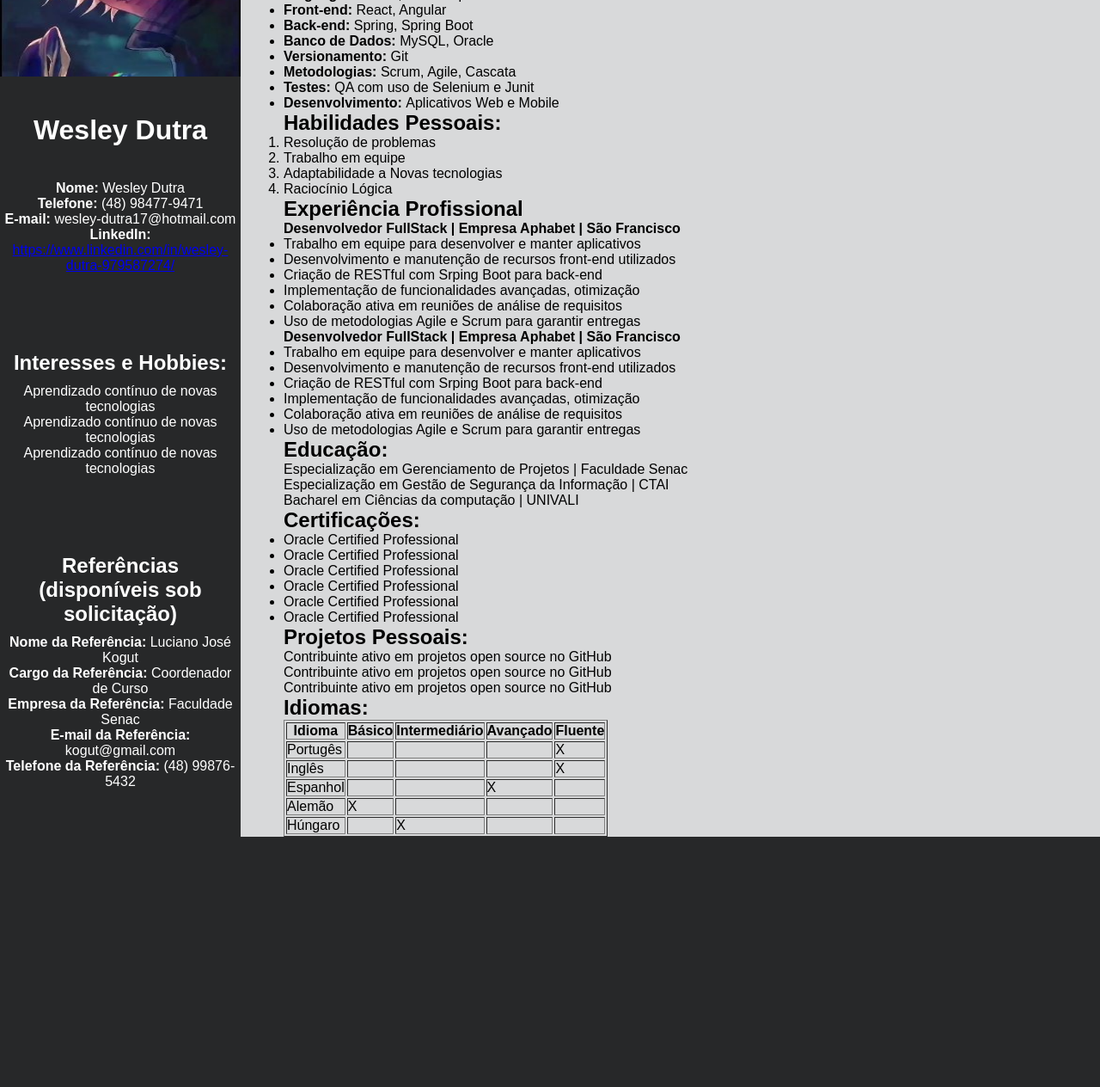
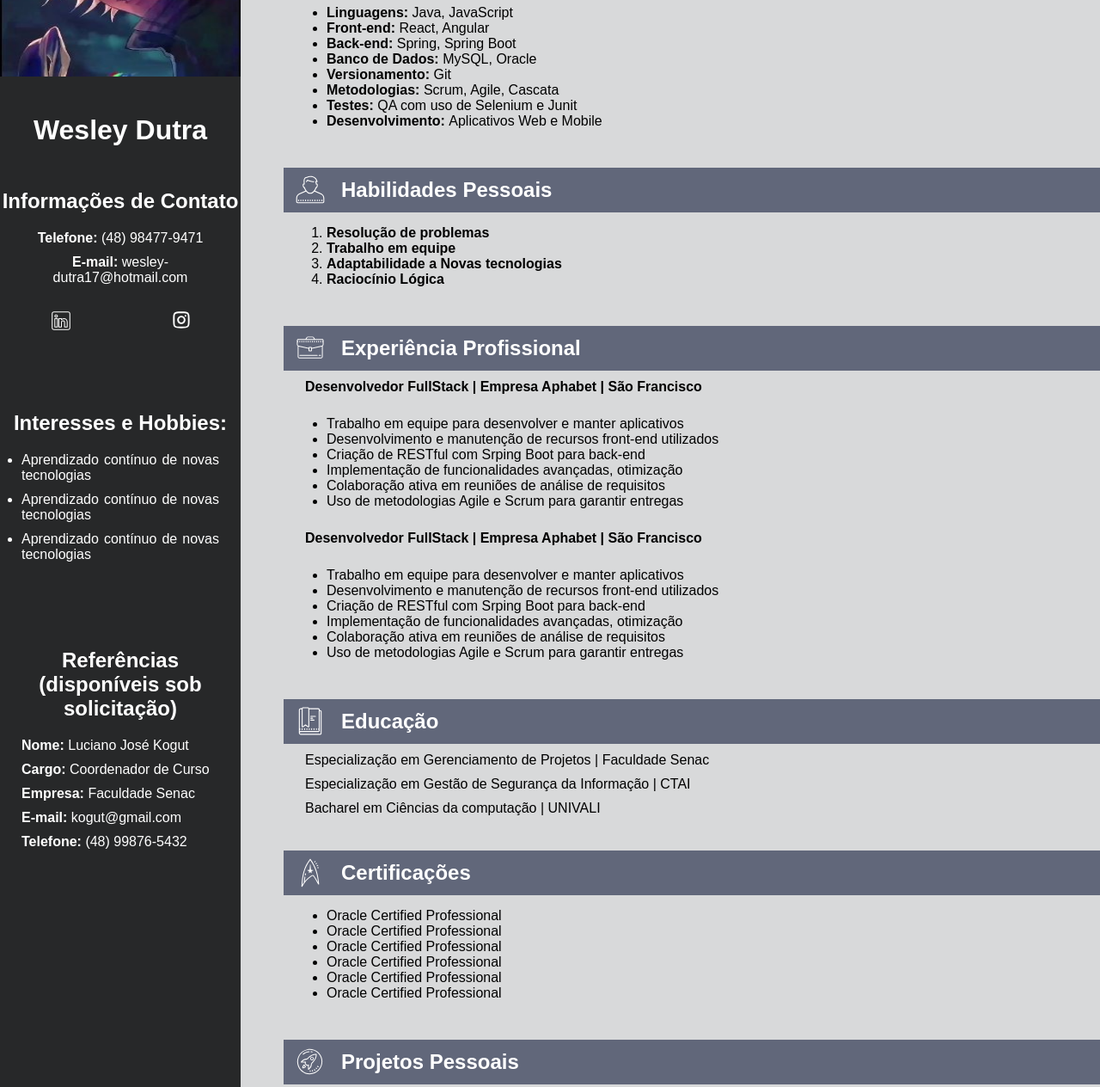
Before and after one commit to Dutra-Wesley/DW, a website: page html/curriculo.html in a window 1280 px wide. Shown: the part 151-1415 px from the top of the page at 86% size. Before the commit the page ends 1174 px from the top, so only its background shows below. Drawn offline with Linux system fonts and the light colour scheme; a web font is replaced by a local one.

Commit message:
practicing more CSS

```diff
--- a/CSS/style.css
+++ b/CSS/style.css
@@ -39,14 +39,110 @@ body{
     padding: 10px 0px;
 }
 
+.contato h2:hover, .interesses h2:hover, .referencias h2:hover {
+    background-color: var(--cor-secundaria);
+}
+
+.social {
+    display: flex;
+    justify-content: space-around;
+    margin-top: 30px;
+}
+
+.contato p, .referencias p, .educacao p, .profissional p, .projetos p{
+    margin: 10px 25px;
+}
+
+.interesses li {
+    margin: 10px 25px;
+    text-align: justify;
+}
+
+.referencias p {
+    margin: 10px 25px;
+    text-align: justify;
+}
+
 /*------------------------------------
             /PRINCIPAL
 ------------------------------------*/
 
-.principal{
+.principal {
     background-color: var(--cor-principal);
     margin: 50px 0px;
     padding: 30px 0px 0px 50px;
     width: 100%;
     font-family: 'Inclusive Sans', sans-serif;
 }
+
+.tecnica, .pessoal, .profissional, .educacao, .certificacao, .projetos, .idioma {
+    padding: 10px 0px 20px 0px;
+}
+
+.titulo {
+    background-color: var(--cor-secundaria);
+    color: var(--cor-fonte);
+    font-family: 'Mooli', sans-serif;
+    display: flex;
+    align-items: center;
+}
+
+.tecnica ul, .profissional ul, .certificacao ul {
+    padding: 15px 0px 15px 50px;
+}
+
+.pessoal ol {
+    padding: 15px 0px 15px 50px;
+}
+
+table {
+    margin: 30px 0px 0px 20px;
+    border: 2px solid var(--cor-linha-tabela);
+    table-layout: fixed;
+    border-collapse: collapse;
+    background-color: var(--cor-secundaria);
+}
+
+thead th:nth-child(1) {
+    width: 20%;
+}
+
+thead th:nth-child(2) {
+    width: 20%;
+}
+
+thead th:nth-child(3) {
+    width: 20%;
+}
+
+thead th:nth-child(4) {
+    width: 20%;
+}
+
+thead th:nth-child(5) {
+    width: 20%;
+}
+
+thead {
+    color: var(--cor-fonte);
+}
+
+th, td {
+    padding: 5px;
+}
+
+tbody td {
+    text-align: center;
+}
+
+tbody tr:nth-child(odd) {
+    background-color: var(--cor-principal);
+}
+
+tbody tr:nth-child(even) {
+    background-color: var(--cor-secundaria);
+}
+
+.imagem {
+    margin: 5px 15px 5px 10px;
+}
--- a/html/curriculo.html
+++ b/html/curriculo.html
@@ -1,23 +1,24 @@
 <!DOCTYPE html>
 <html lang="pt-br">
-
 <head>
     <meta charset="UTF-8">
     <meta http-equiv="X-UA-Compatible" content="IE=edge">
     <meta name="viewport" content="width=device-width, initial=scale=1.0">
-    <title>Curriculo</title>
+    <title>Curriculo Wesley Dutra</title>
     <link rel="stylesheet" href="../CSS/style.css">
 </head>
-
 <body>
     <header class="lateral">
         <img class="foto" src="/imagens/Gojo.jfif" alt="Foto de perfil" width="280" height="280">
         <h1>Wesley Dutra</h1>
         <section class="contato">
-            <p><strong>Nome: </strong> Wesley Dutra</p>
+            <h2>Informações de Contato</h2>
             <p><strong>Telefone: </strong> (48) 98477-9471</p>
             <p><strong>E-mail: </strong> wesley-dutra17@hotmail.com</p>
-            <p><strong>LinkedIn: </strong><a href="https://www.linkedin.com/in/wesley-dutra-979587274/" target="_blank">https://www.linkedin.com/in/wesley-dutra-979587274/</a></p>
+            <div class="social">
+                <a href="https://www.linkedin.com/in/wesley-dutra-979587274/" target="_blank"><img src="/imagens/linkedin.svg" alt="LinkedIn"></a>
+                <a href="https://www.instagram.com/wes_dutra1/" target="_blank"><img src="/imagens/instagram.svg" alt="Instagram"></a>
+            </div>
         </section>
         <section class="interesses">
             <h2><strong>Interesses e Hobbies:</strong></h2>
@@ -29,19 +30,19 @@
         </section>
         <section class="referencias">
             <h2><strong>Referências (disponíveis sob solicitação)</strong></h2>
-            <p><strong>Nome da Referência: </strong>Luciano José Kogut</p>
-            <p><strong>Cargo da Referência: </strong>Coordenador de Curso</p>
-            <p><strong>Empresa da Referência: </strong>Faculdade Senac</p>
-            <p><strong>E-mail da Referência: </strong>kogut@gmail.com</p>
-            <p><strong>Telefone da Referência: </strong>(48) 99876-5432</p>
+            <p><strong>Nome: </strong>Luciano José Kogut</p>
+            <p><strong>Cargo: </strong>Coordenador de Curso</p>
+            <p><strong>Empresa: </strong>Faculdade Senac</p>
+            <p><strong>E-mail: </strong>kogut@gmail.com</p>
+            <p><strong>Telefone: </strong>(48) 99876-5432</p>
         </section>
     </header>
     <main class="principal">
-        <section>
-            <h2><strong>Informações de Contato: </strong></h2>
-        </section>
-        <section>
-            <h2><strong>Habilidades Técnicas:</strong></h2>
+        <section class="tecnica">
+            <div class="titulo">
+                <img class="imagem" src="/imagens/ideia.svg" alt="Habilidades Técnicas">
+                <h2>Habilidades Técnicas</h2>
+            </div>
                 <ul>
                     <li><strong>Linguagens: </strong> Java, JavaScript</li>
                     <li><strong>Front-end: </strong> React, Angular</li>
@@ -53,18 +54,33 @@
                     <li><strong>Desenvolvimento: </strong> Aplicativos Web e Mobile</li>
                 </ul>
         </section>
-        <section>
-            <h2><strong>Habilidades Pessoais:</strong></h2>
+        <section class="pessoal">
+            <div class="titulo">
+                <img class="imagem" src="/imagens/usuario.svg" alt="Habilidades Pessoais">
+                <h2>Habilidades Pessoais</h2>
+            </div>
             <ol>
-                <li>Resolução de problemas</li>
-                <li>Trabalho em equipe</li>
-                <li>Adaptabilidade a Novas tecnologias</li>
-                <li>Raciocínio Lógica</li>
+                <li><strong>Resolução de problemas</strong></li>
+                <li><strong>Trabalho em equipe</strong></li>
+                <li><strong>Adaptabilidade a Novas tecnologias</strong></li>
+                <li><strong>Raciocínio Lógica</strong></li>
             </ol>
         </section>
-        <section>
-            <h2><strong>Experiência Profissional</strong></h2>
-            <strong>Desenvolvedor FullStack | Empresa Aphabet | São Francisco</strong>
+        <section class="profissional">
+            <div class="titulo">
+                <img class="imagem" src="/imagens/emprego.svg" alt="Experiência Professional">
+                <h2>Experiência Profissional</h2>
+            </div>
+            <p><strong>Desenvolvedor FullStack | Empresa Aphabet | São Francisco</strong></p>
+            <ul>
+                <li>Trabalho em equipe para desenvolver e manter aplicativos</li>
+                <li>Desenvolvimento e manutenção de recursos front-end utilizados</li>
+                <li>Criação de RESTful com Srping Boot para back-end</li>
+                <li>Implementação de funcionalidades avançadas, otimização</li>
+                <li>Colaboração ativa em reuniões de análise de requisitos</li>
+                <li>Uso de metodologias Agile e Scrum para garantir entregas</li>
+            </ul>
+            <p><strong>Desenvolvedor FullStack | Empresa Aphabet | São Francisco</strong></p>
             <ul>
                 <li>Trabalho em equipe para desenvolver e manter aplicativos</li>
                 <li>Desenvolvimento e manutenção de recursos front-end utilizados</li>
@@ -74,24 +90,20 @@
                 <li>Uso de metodologias Agile e Scrum para garantir entregas</li>
             </ul>
         </section>
-        <strong>Desenvolvedor FullStack | Empresa Aphabet | São Francisco</strong>
-            <ul>
-                <li>Trabalho em equipe para desenvolver e manter aplicativos</li>
-                <li>Desenvolvimento e manutenção de recursos front-end utilizados</li>
-                <li>Criação de RESTful com Srping Boot para back-end</li>
-                <li>Implementação de funcionalidades avançadas, otimização</li>
-                <li>Colaboração ativa em reuniões de análise de requisitos</li>
-                <li>Uso de metodologias Agile e Scrum para garantir entregas</li>
-            </ul>
-        </section>
-        <section>
-            <h2><strong>Educação:</strong></h2>
+        <section class="educacao">
+            <div class="titulo">
+                <img class="imagem" src="/imagens/educacao.svg" alt="Formação Educacional">
+                <h2>Educação</h2>
+            </div>
             <p>Especialização em Gerenciamento de Projetos | Faculdade Senac</p>
             <p>Especialização em Gestão de Segurança da Informação | CTAI</p>
             <p>Bacharel em Ciências da computação | UNIVALI</p>
         </section>
-        <section>
-            <h2><strong>Certificações:</strong></h2>
+        <section class="certificacao">
+            <div class="titulo">
+                <img class="imagem" src="/imagens/certificado.svg" alt="Certificações">
+                <h2>Certificações</h2>
+            </div>
             <ul>
                 <li>Oracle Certified Professional</li>
                 <li>Oracle Certified Professional</li>
@@ -101,14 +113,20 @@
                 <li>Oracle Certified Professional</li>
             </ul>
         </section>
-        <section>
-            <h2><strong>Projetos Pessoais:</strong></h2>
+        <section class="projetos">
+            <div class="titulo">
+                <img class="imagem" src="/imagens/foguete.svg">
+                <h2>Projetos Pessoais</h2>
+            </div>
             <p>Contribuinte ativo em projetos open source no GitHub</p>
             <p>Contribuinte ativo em projetos open source no GitHub</p>
             <p>Contribuinte ativo em projetos open source no GitHub</p>
         </section>
-        <section>
-            <h2><strong>Idiomas:</strong></h2>
+        <section class="idioma">
+            <div class="titulo">
+                <img class="imagem" src="/imagens/idioma.svg" alt="Idiomas">
+                <h2>Idiomas</h2>
+            </div>
             <table border ="1">
                 <thead>
                     <tr>
@@ -158,9 +176,6 @@
                 </tbody>
             </table>
         </section>
-
     </main>
-
 </body>
-
 </html>
```
